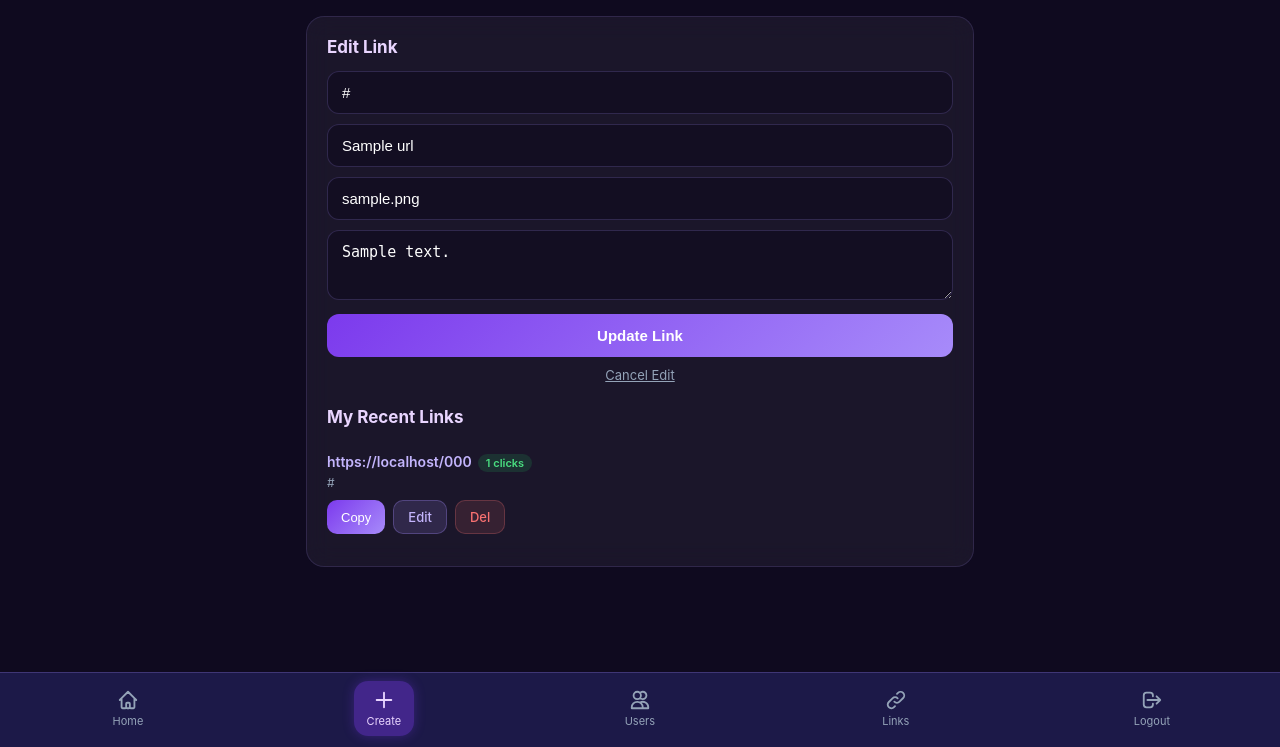
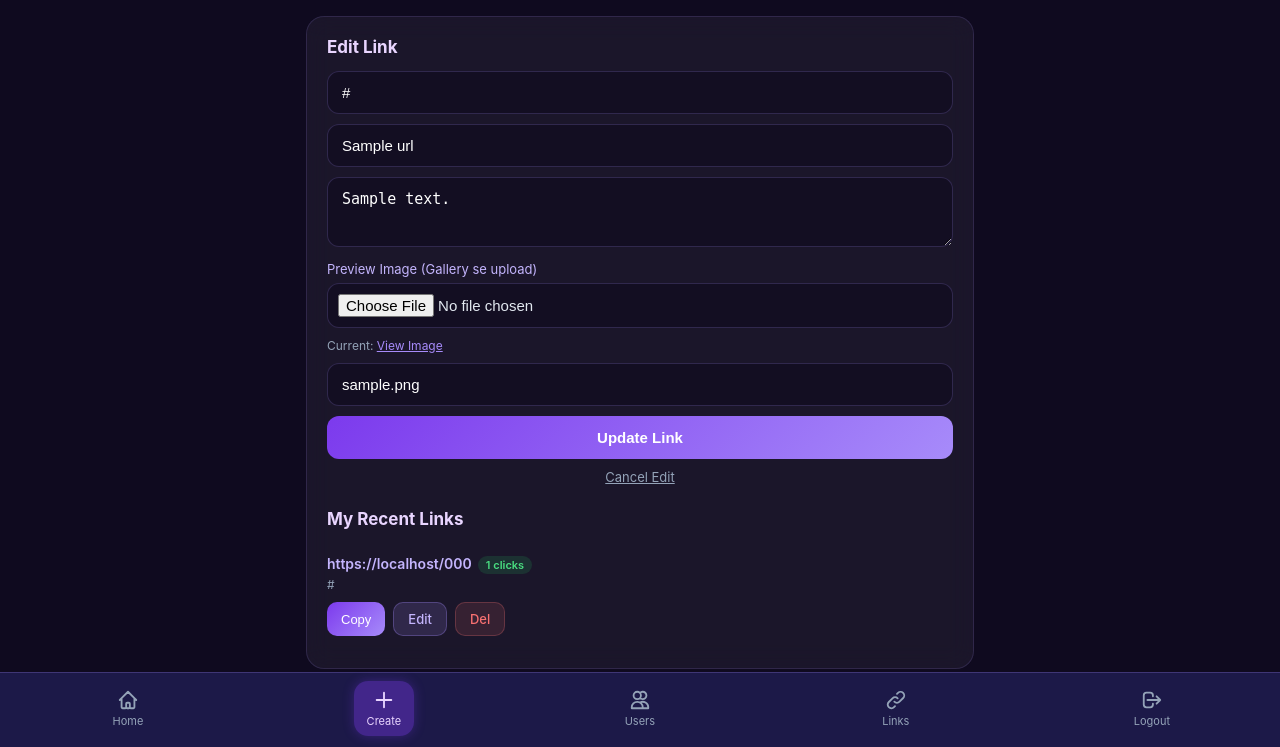
Before and after one commit to faham112/shortlink-multi-user, a PHP site: page /admin.php?tab=create&edit=1 in a window 1280 px wide. Shown: the part 52-799 px from the top of the page. Run offline with PHP 8.4, Linux system fonts and the light colour scheme; a user stored in the database is signed in; data comes from the database, SQL or seed files in the repository; tables that the repository leaves empty hold one stand-in row (values such as "Sample post").

Commit message:
Update admin.php with gallery image upload support (same as dashboard)

```diff
--- a/admin.php
+++ b/admin.php
@@ -16,6 +16,21 @@ if ($_SERVER['REQUEST_METHOD'] === 'POST' && isset($_POST['action']) && $_POST['
     $image_url = trim($_POST['image_url'] ?? '');
     $description = trim($_POST['description'] ?? '');
     $id = isset($_POST['id']) ? (int)$_POST['id'] : 0;
+
+    // Image Upload from Gallery
+    if (!empty($_FILES['image_file']['name'])) {
+        $uploadDir = __DIR__ . '/uploads/';
+        if (!is_dir($uploadDir)) mkdir($uploadDir, 0755, true);
+        $ext = strtolower(pathinfo($_FILES['image_file']['name'], PATHINFO_EXTENSION));
+        $allowed = ['jpg', 'jpeg', 'png', 'webp', 'gif'];
+        if (in_array($ext, $allowed) && $_FILES['image_file']['size'] < 5 * 1024 * 1024) {
+            $newName = 'img_' . time() . '_' . bin2hex(random_bytes(4)) . '.' . $ext;
+            $target = $uploadDir . $newName;
+            if (move_uploaded_file($_FILES['image_file']['tmp_name'], $target)) {
+                $image_url = 'https://' . $_SERVER['HTTP_HOST'] . '/uploads/' . $newName;
+            }
+        }
+    }
 
     if (empty($long_url)) {
         $message = "Destination URL required!";
@@ -183,6 +198,8 @@ $myLinksData = $myLinksData->fetchAll();
         .nav-item { display: flex; flex-direction: column; align-items: center; text-decoration: none; color: #94a3b8; font-size: 11px; gap: 3px; padding: 8px 12px; border-radius: 14px; transition: all 0.2s; min-width: 60px; }
         .nav-item.active { color: #e9d5ff; background: rgba(124, 58, 237, 0.4); box-shadow: 0 0 12px rgba(124, 58, 237, 0.3); }
         .nav-item svg { width: 22px; height: 22px; }
+        .file-label { font-size: 13px; color: #c4b5fd; display: block; margin-bottom: 6px; }
+        .file-input { padding: 10px; background: rgba(15,10,31,0.6); border: 1px solid rgba(167,139,250,0.2); border-radius: 12px; color: #e2e8f0; width: 100%; margin-bottom: 10px; }
     </style>
 </head>
 <body>
@@ -219,13 +236,18 @@ $myLinksData = $myLinksData->fetchAll();
         <!-- CREATE -->
         <div class="card <?= $tab === 'create' ? 'active' : '' ?>">
             <h2><?= $edit_data ? 'Edit Link' : 'Create Short Link' ?></h2>
-            <form method="POST">
+            <form method="POST" enctype="multipart/form-data">
                 <input type="hidden" name="action" value="create_link">
                 <?php if ($edit_data): ?><input type="hidden" name="id" value="<?= $edit_data['id'] ?>"><?php endif; ?>
                 <input type="text" name="long_url" placeholder="Destination URL" required value="<?= htmlspecialchars($edit_data['long_url'] ?? '') ?>">
-                <input type="text" name="title" placeholder="Title (Optional)" value="<?= htmlspecialchars($edit_data['title'] ?? '') ?>">
-                <input type="text" name="image_url" placeholder="Image URL (Optional)" value="<?= htmlspecialchars($edit_data['image_url'] ?? '') ?>">
-                <textarea name="description" placeholder="Description (Optional)"><?= htmlspecialchars($edit_data['description'] ?? '') ?></textarea>
+                <input type="text" name="title" placeholder="Title (News style)" value="<?= htmlspecialchars($edit_data['title'] ?? '') ?>">
+                <textarea name="description" placeholder="Description (News style)"><?= htmlspecialchars($edit_data['description'] ?? '') ?></textarea>
+                <label class="file-label">Preview Image (Gallery se upload)</label>
+                <input type="file" name="image_file" accept="image/*" class="file-input">
+                <?php if (!empty($edit_data['image_url'])): ?>
+                    <div style="margin-bottom:10px;font-size:12px;color:#94a3b8;">Current: <a href="<?= htmlspecialchars($edit_data['image_url']) ?>" target="_blank" style="color:#a78bfa;">View Image</a></div>
+                <?php endif; ?>
+                <input type="text" name="image_url" placeholder="Ya Image URL (Optional)" value="<?= htmlspecialchars($edit_data['image_url'] ?? '') ?>">
                 <button type="submit" class="btn-primary"><?= $edit_data ? 'Update Link' : 'Shorten Now' ?></button>
                 <?php if ($edit_data): ?><a href="admin.php?tab=create" class="cancel">Cancel Edit</a><?php endif; ?>
             </form>
```
